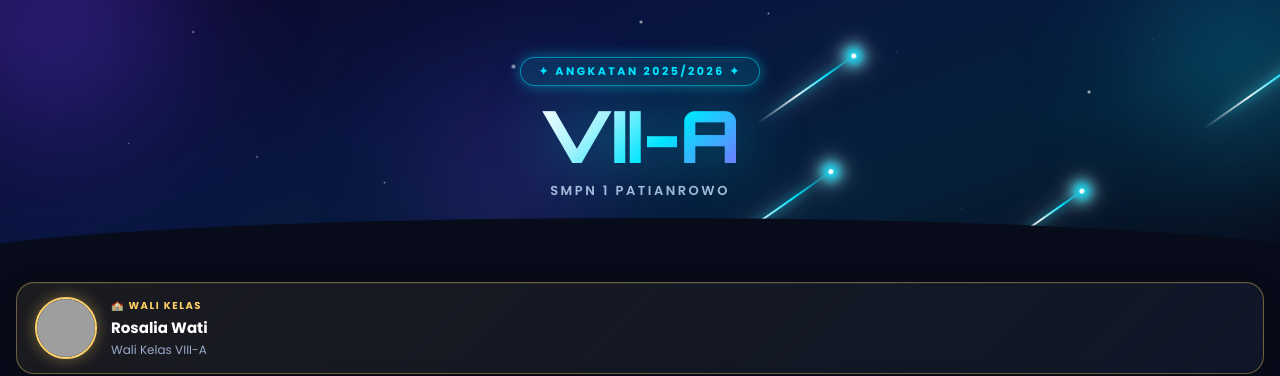
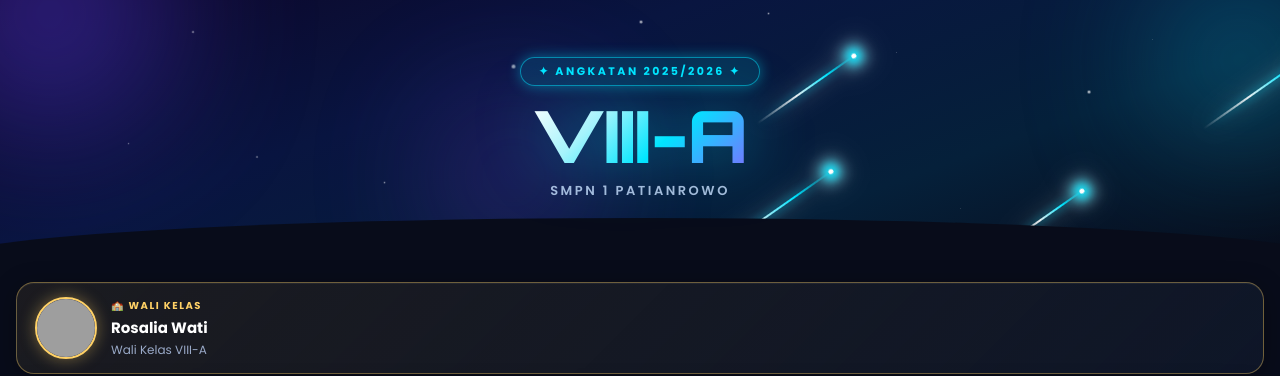
Before and after one commit to Spensaro/8-A, a plain HTML site: page index.html in a window 1280 px wide. Shown: the top 376 px of the page. Drawn offline with Linux system fonts and the light colour scheme; grey boxes are pictures that could not be loaded.

Commit message:
Update index.html

```diff
--- a/index.html
+++ b/index.html
@@ -43,7 +43,7 @@
     <div class="meteor" style="--top:2%;  --left:100%;--w:110px; --dur:2.4s; --delay:2.2s"></div>
 
     <div class="class-badge">✦ Angkatan 2025/2026 ✦</div>
-    <h1 class="class-title">VII-A</h1>
+    <h1 class="class-title">VIII-A</h1>
     <p class="school-name">SMPN 1 PATIANROWO</p>
   </div>
 
```
